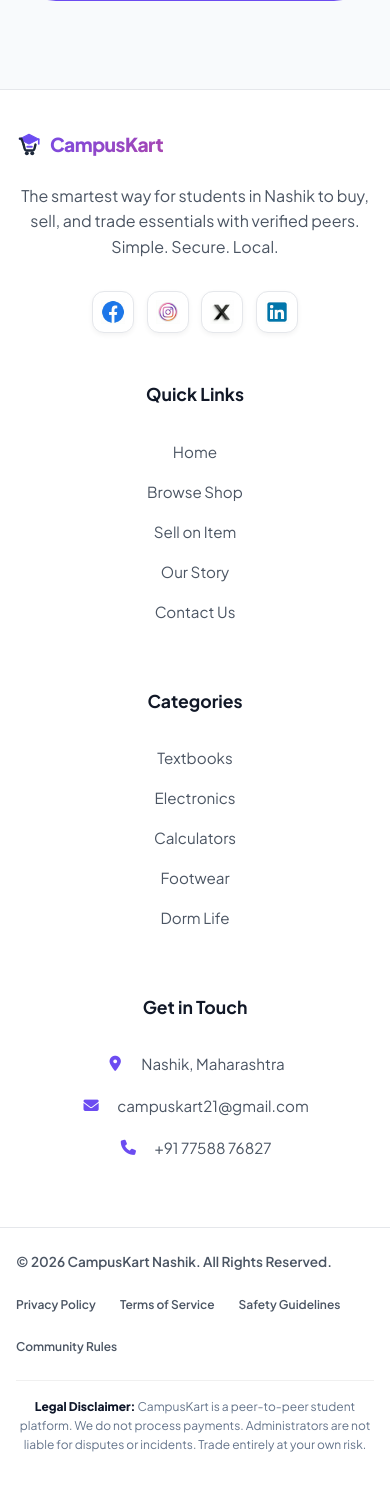
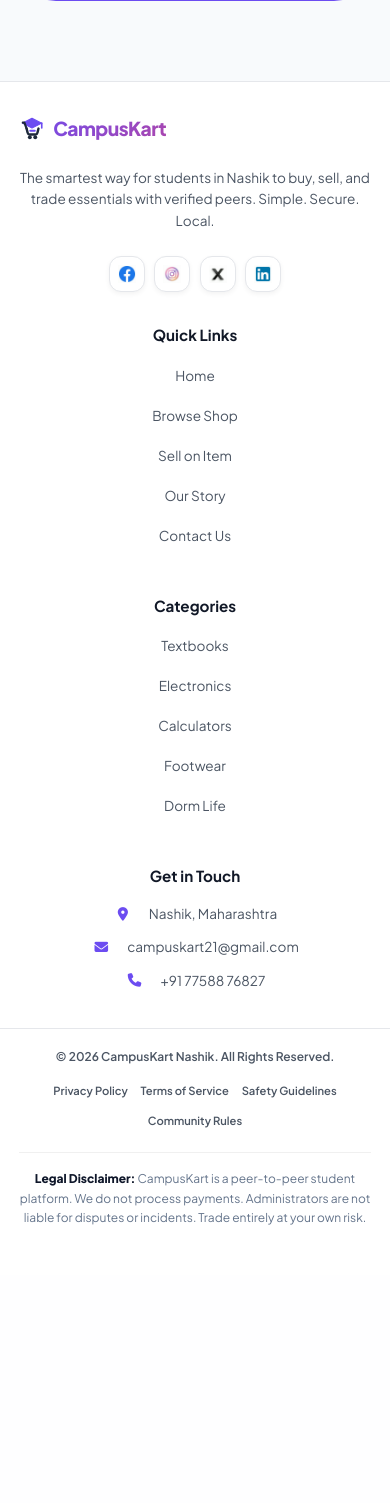
Before and after one commit to Omahire21/CampusKartnsk, a Flask app: page /about in a window 390 px wide. Shown: the part 1786-3289 px from the top of the page. After the commit the page ends 3011 px from the top, so only its background shows below. Run offline with Flask 3, Linux system fonts and the light colour scheme.

Commit message:
Force side-by-side hero at all breakpoints and clean footer

```diff
--- a/static/css/style.css
+++ b/static/css/style.css
@@ -951,6 +951,25 @@ nav {
     }
 }
 
+/* Footer Legal Links */
+.footer-legal-links {
+    display: flex;
+    gap: 1.5rem;
+    flex-wrap: wrap;
+}
+
+.legal-link {
+    font-size: 0.75rem;
+    color: var(--text-muted);
+    text-decoration: none;
+    font-weight: 600;
+    transition: color 0.2s;
+}
+
+.legal-link:hover {
+    color: var(--primary);
+}
+
 /* Back Button Styles */
 .btn-back {
     background: none;
@@ -1641,30 +1672,75 @@ nav {
 
     /* --- FOOTER MOBILE --- */
     .main-footer {
-        padding: 2.5rem 0 1.5rem;
-        margin-top: 2.5rem;
+        padding: 2rem 0 1.5rem;
+        margin-top: 2rem;
     }
 
     .footer-container {
-        padding: 0 1rem;
-    }
-
-    .footer-grid {
-        grid-template-columns: 1fr;
-        gap: 1.5rem;
+        padding: 0 1.2rem;
+        gap: 2rem;
+    }
+
+    .footer-col h3 {
+        font-size: 0.95rem;
+        margin-bottom: 1rem;
+    }
+
+    .footer-links a {
+        font-size: 0.85rem;
+    }
+
+    .footer-contact li {
+        font-size: 0.85rem;
+        margin-bottom: 0.8rem;
+    }
+
+    .brand-col p {
+        font-size: 0.85rem !important;
+        margin-bottom: 1rem !important;
+    }
+
+    .footer-social {
+        gap: 0.6rem;
+    }
+
+    .footer-social a {
+        width: 36px;
+        height: 36px;
+    }
+
+    .footer-social a img {
+        width: 18px;
+        height: 18px;
     }
 
     .footer-bottom {
+        margin-top: 1.5rem !important;
+        padding-top: 1.2rem !important;
         flex-direction: column;
-        gap: 0.8rem;
+        gap: 1rem;
         text-align: center;
-        font-size: 0.78rem;
+    }
+
+    .footer-bottom p {
+        font-size: 0.75rem !important;
+    }
+
+    .footer-bottom-flex {
+        flex-direction: column !important;
+        justify-content: center !important;
+        gap: 1rem !important;
     }
 
     .footer-legal-links {
+        display: flex;
         flex-wrap: wrap;
         justify-content: center;
-        gap: 0.5rem;
+        gap: 0.8rem !important;
+    }
+
+    .legal-link {
+        font-size: 0.7rem !important;
     }
 }
 
--- a/templates/base.html
+++ b/templates/base.html
@@ -5,7 +5,7 @@
     <meta charset="UTF-8">
     <meta name="viewport" content="width=device-width, initial-scale=1.0">
     <title>CampusKart – College Marketplace</title>
-    <link rel="stylesheet" href="{{ url_for('static', filename='css/style.css') }}">
+    <link rel="stylesheet" href="{{ url_for('static', filename='css/style.css') }}?v=2.1">
     <link rel="stylesheet" href="https://cdnjs.cloudflare.com/ajax/libs/font-awesome/6.5.0/css/all.min.css" crossorigin="anonymous" referrerpolicy="no-referrer">
 
     <!-- Instant Navigation & Transitions -->
@@ -194,13 +194,13 @@
 
         <div class="footer-bottom" style="border-top: 1px solid var(--border); margin-top: 3rem; padding-top: 1.5rem; padding-bottom: 1.5rem;">
             <div class="footer-container" style="display: block;">
-                <div style="display: flex; justify-content: space-between; align-items: center; flex-wrap: wrap; gap: 1.5rem;">
+                <div class="footer-bottom-flex" style="display: flex; justify-content: space-between; align-items: center; flex-wrap: wrap; gap: 1.5rem;">
                     <p style="color: var(--text-muted); font-size: 0.85rem; margin: 0; font-weight: 600;">&copy; 2026 CampusKart Nashik. All Rights Reserved.</p>
-                    <div style="display: flex; gap: 1.5rem; flex-wrap: wrap;">
-                        <a href="{{ url_for('privacy') }}" style="font-size: 0.75rem; color: var(--text-muted); text-decoration: none; font-weight: 600; transition: color 0.2s;" onmouseover="this.style.color='var(--primary)'" onmouseout="this.style.color='var(--text-muted)'">Privacy Policy</a>
-                        <a href="{{ url_for('terms') }}" style="font-size: 0.75rem; color: var(--text-muted); text-decoration: none; font-weight: 600; transition: color 0.2s;" onmouseover="this.style.color='var(--primary)'" onmouseout="this.style.color='var(--text-muted)'">Terms of Service</a>
-                        <a href="{{ url_for('safety') }}" style="font-size: 0.75rem; color: var(--text-muted); text-decoration: none; font-weight: 600; transition: color 0.2s;" onmouseover="this.style.color='var(--primary)'" onmouseout="this.style.color='var(--text-muted)'">Safety Guidelines</a>
-                        <a href="{{ url_for('rules') }}" style="font-size: 0.75rem; color: var(--text-muted); text-decoration: none; font-weight: 600; transition: color 0.2s;" onmouseover="this.style.color='var(--primary)'" onmouseout="this.style.color='var(--text-muted)'">Community Rules</a>
+                    <div class="footer-legal-links">
+                        <a href="{{ url_for('privacy') }}" class="legal-link">Privacy Policy</a>
+                        <a href="{{ url_for('terms') }}" class="legal-link">Terms of Service</a>
+                        <a href="{{ url_for('safety') }}" class="legal-link">Safety Guidelines</a>
+                        <a href="{{ url_for('rules') }}" class="legal-link">Community Rules</a>
                     </div>
                 </div>
 
```
Also changed, not shown: other parts of static/css/style.css (+52 -24 lines).
